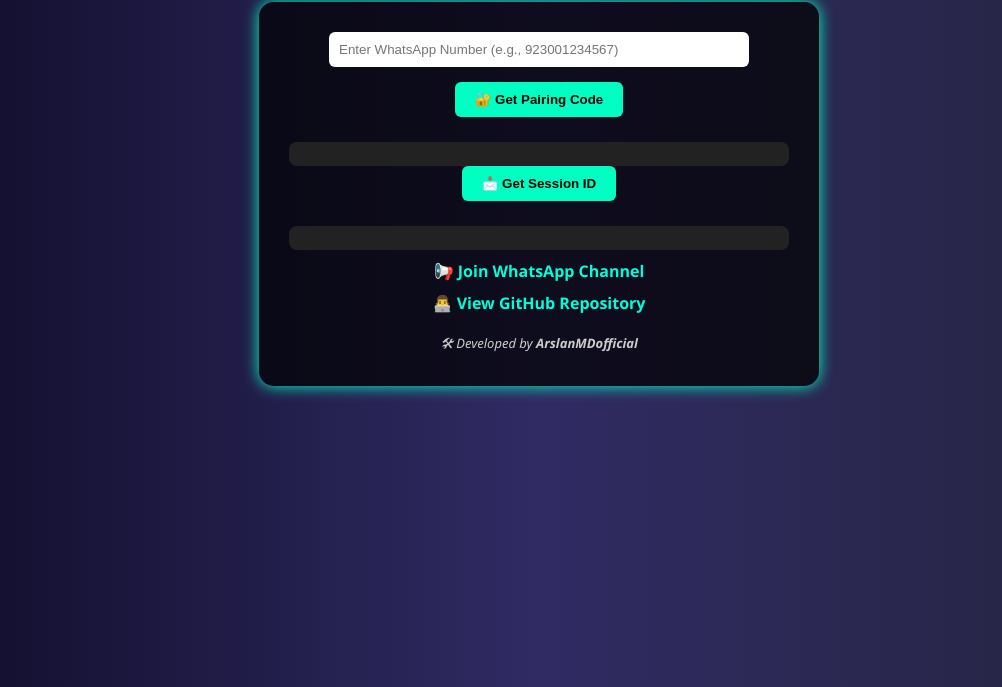
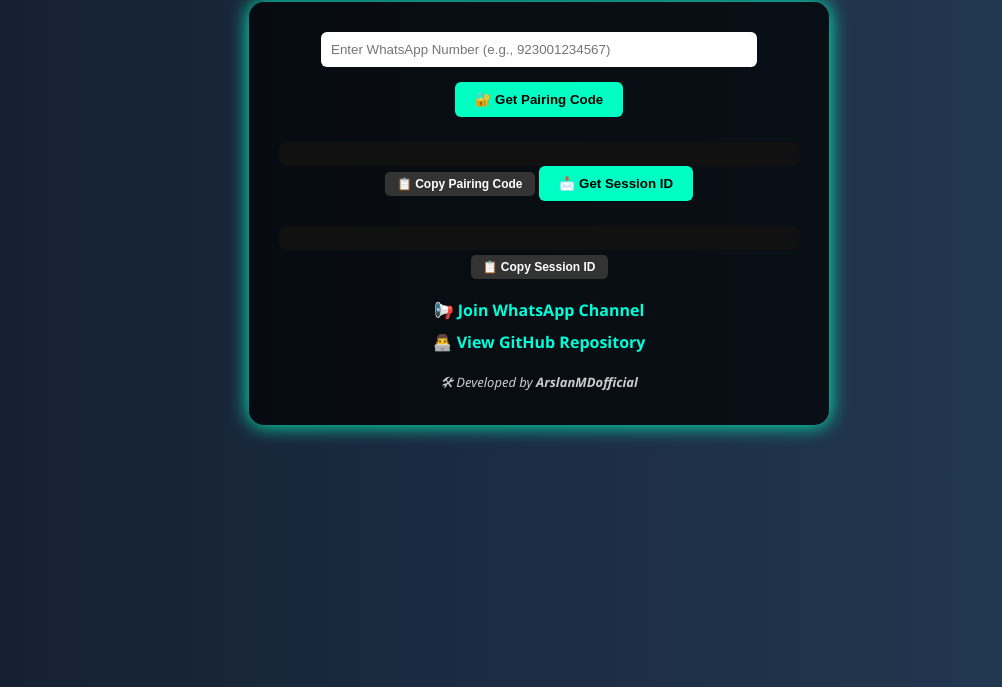
Before and after one commit to ArslanMDofficial/Arslan-MD-Session-Generator, a website: page public/index.html in a window 1280 px wide. Shown: the part 113-800 px from the top of the page, without its empty margins (101-1103 px from the left). Drawn offline with Linux system fonts and the light colour scheme.

Commit message:
Update index.html

```diff
--- a/public/index.html
+++ b/public/index.html
@@ -6,7 +6,7 @@
   <style>
     body {
       font-family: 'Segoe UI', sans-serif;
-      background: linear-gradient(to right, #0f0c29, #302b63, #24243e);
+      background: linear-gradient(to right, #141e30, #243b55);
       color: white;
       text-align: center;
       padding: 40px 20px;
@@ -17,12 +17,12 @@
       margin-bottom: 10px;
     }
     .box {
-      background-color: rgba(0,0,0,0.7);
+      background-color: rgba(0, 0, 0, 0.7);
       padding: 30px;
       border-radius: 15px;
-      max-width: 500px;
+      max-width: 520px;
       margin: auto;
-      box-shadow: 0 0 15px #00ffc3;
+      box-shadow: 0 0 20px #00ffc3;
     }
     input[type="text"] {
       padding: 10px;
@@ -44,14 +44,27 @@
     button:hover {
       background-color: #02d3ab;
     }
-    #pairCode, #sessionID {
+    .output {
       margin-top: 15px;
-      background-color: #222;
+      background-color: #111;
       padding: 12px;
       border-radius: 8px;
-      font-size: 13px;
+      font-size: 14px;
       word-break: break-word;
       color: #0f0;
+    }
+    .copy-btn {
+      background-color: #333;
+      color: #fff;
+      font-size: 12px;
+      margin-top: 5px;
+      border: none;
+      border-radius: 5px;
+      padding: 5px 12px;
+      cursor: pointer;
+    }
+    .copy-btn:hover {
+      background-color: #444;
     }
     .link {
       margin-top: 10px;
@@ -74,10 +87,12 @@
     <input type="text" id="numberInput" placeholder="Enter WhatsApp Number (e.g., 923001234567)" />
     <br />
     <button onclick="getPairCode()">🔐 Get Pairing Code</button>
-    <div id="pairCode"></div>
+    <div class="output" id="pairCode"></div>
+    <button class="copy-btn" onclick="copyText('pairCode')">📋 Copy Pairing Code</button>
 
     <button onclick="getSession()">📩 Get Session ID</button>
-    <div id="sessionID"></div>
+    <div class="output" id="sessionID"></div>
+    <button class="copy-btn" onclick="copyText('sessionID')">📋 Copy Session ID</button>
 
     <a href="https://whatsapp.com/channel/0029VarfjW04tRrmwfb8x306" class="link" target="_blank">📢 Join WhatsApp Channel</a>
     <a href="https://github.com/ArslanMDofficial/Arslan-MD" class="link" target="_blank">👨‍💻 View GitHub Repository</a>
@@ -95,7 +110,7 @@
       document.getElementById("pairCode").innerHTML = "⏳ Generating...";
       const res = await fetch(`/pair?number=${number}`);
       const text = await res.text();
-      document.getElementById("pairCode").innerText = "📲 Pairing Code:\n" + text;
+      document.getElementById("pairCode").innerText = text;
     }
 
     async function getSession() {
@@ -104,10 +119,17 @@
         alert("❌ Please enter a valid number first.");
         return;
       }
-      document.getElementById("sessionID").innerHTML = "⏳ Checking session...";
+      document.getElementById("sessionID").innerHTML = "⏳ Fetching...";
       const res = await fetch(`/getSession?number=${number}`);
       const text = await res.text();
-      document.getElementById("sessionID").innerText = "✅ Session:\n" + text;
+      document.getElementById("sessionID").innerText = text;
+    }
+
+    function copyText(id) {
+      const text = document.getElementById(id).innerText;
+      navigator.clipboard.writeText(text).then(() => {
+        alert("✅ Copied!");
+      });
     }
   </script>
 </body>
```
